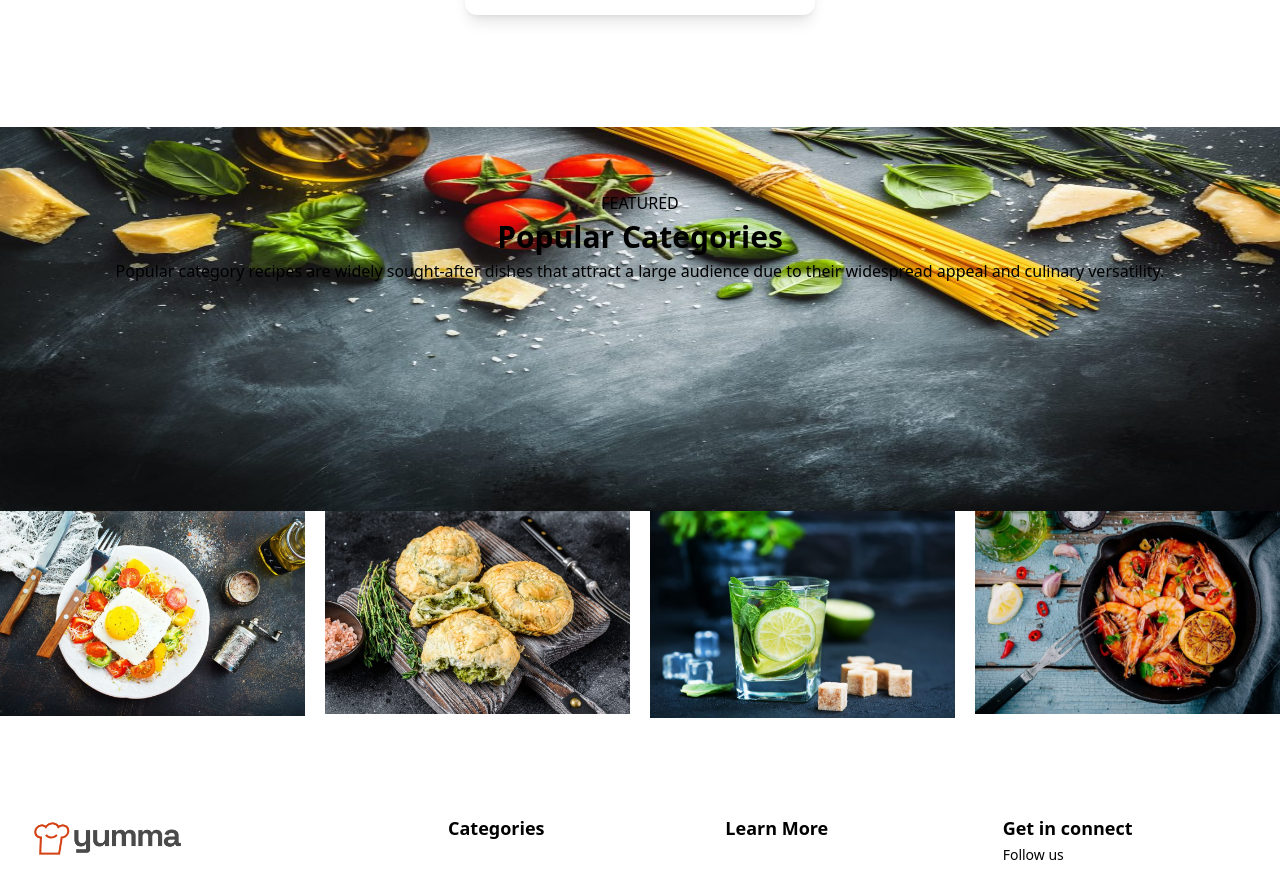
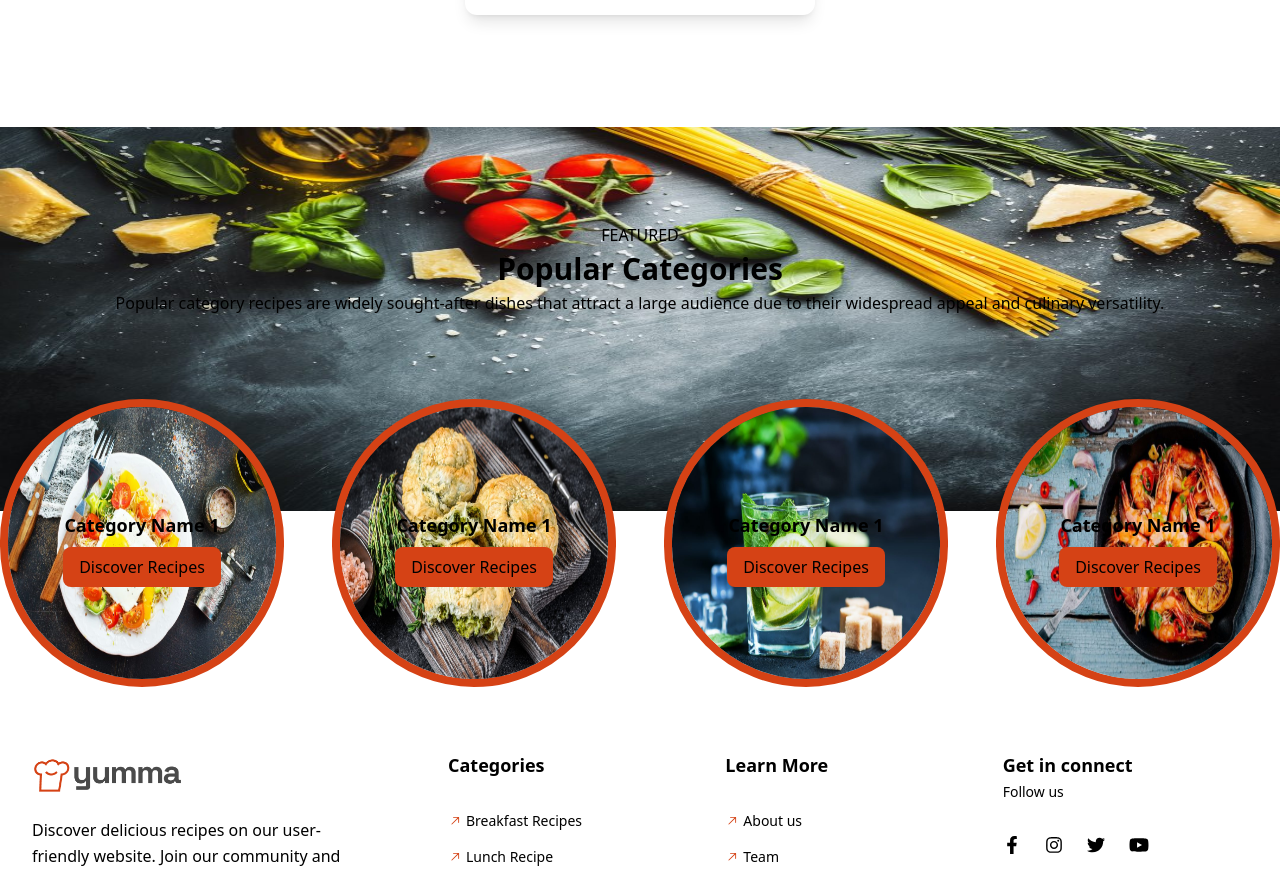
Before and after one commit to Priyanka-Das-Dipa/recipes_sharing_client, a React (Vite) app: page / in a window 1280 px wide. Shown: the part 1740-2614 px from the top of the page. Built offline with nearby package versions, Linux system fonts and the light colour scheme; no server answers.

Commit message:
popular category working

```diff
--- a/src/components/PopularCategory.jsx
+++ b/src/components/PopularCategory.jsx
@@ -1,24 +1,84 @@
-import back from "../../public/images/sectionBackgraound.jpg"
-import cat1 from "../../public/images/cat1.jpg"
-import cat2 from "../../public/images/cat2.jpg"
-import cat3 from "../../public/images/cat3.jpg"
-import cat4 from "../../public/images/cat4.jpg"
+import back from "../../public/images/sectionBackgraound.jpg";
+import cat1 from "../../public/images/cat1.jpg";
+import cat2 from "../../public/images/cat2.jpg";
+import cat3 from "../../public/images/cat3.jpg";
+import cat4 from "../../public/images/cat4.jpg";
 
 const PopularCategory = () => {
   return (
     <div>
-            <div className="relative" >
-                <img src={back} alt="" className="w-full h-96 bg-no-repeat bg-cover opacity-0.5 bg-center "/>
-                <div className="absolute inset-0 mt-16 flex flex-col items-center justify-start text-center text-white space-y-1">
+      <div className="relative mb-36">
+        <img
+          src={back}
+          alt=""
+          className="w-full h-96 bg-no-repeat bg-cover opacity-0.5 bg-center "
+        />
+        <div className="absolute inset-0 mt-24 flex flex-col items-center justify-start text-center text-white space-y-1">
           <h1 className="text-bold ">FEATURED</h1>
           <h2 className="text-3xl font-bold">Popular Categories</h2>
-                    <p className="text-base font-medium">Popular category recipes are widely sought-after dishes that attract a large audience due to their widespread appeal and culinary versatility. </p>
+          <p className="text-base font-medium">
+            Popular category recipes are widely sought-after dishes that attract
+            a large audience due to their widespread appeal and culinary
+            versatility.{" "}
+          </p>
         </div>
-                <div className="grid grid-cols-1 md:grid-cols-4 gap-5">
-                    <img src={cat1} alt="" className="w-96"/>
-                    <img src={cat2} alt="" className="w-96"/>
-                    <img src={cat3} alt="" className="w-96"/>
-                    <img src={cat4} alt="" className="w-96"/>
+        <div className="absolute -bottom-44 grid grid-cols-1 md:grid-cols-4 gap-12 justify-center items-center ">
+          <div className="relative">
+            <img
+              src={cat1}
+              alt=""
+              className="w-72 rounded-full h-72 border-8 border-primary  bg-cover bg-no-repeat border-solid"
+            />
+            <div className="absolute inset-0 flex flex-col items-center justify-center text-center text-white">
+              <h3 className="text-lg font-semibold mt-3">Category Name 1</h3>
+              <button className="px-4 py-2 mt-2 bg-primary text-white rounded-lg">
+                Discover Recipes
+              </button>
+            </div>
+            <div className="absolute inset-0 bg-black opacity-50 rounded-full"></div>
+          </div>
+          <div className="relative">
+            <img
+              src={cat2}
+              alt=""
+              className="w-72 rounded-full h-72 border-8 border-primary  bg-cover bg-no-repeat border-solid"
+            />
+            <div className="absolute inset-0 flex flex-col items-center justify-center text-center text-white">
+              <h3 className="text-lg font-semibold mt-3">Category Name 1</h3>
+              <button className="px-4 py-2 mt-2 bg-primary text-white rounded-lg">
+                Discover Recipes
+              </button>
+            </div>
+            <div className="absolute inset-0 bg-black opacity-50 rounded-full"></div>
+          </div>
+          <div className="relative">
+            <img
+              src={cat3}
+              alt=""
+              className="w-72 rounded-full h-72 border-8 border-primary  bg-cover bg-no-repeat border-solid"
+            />
+            <div className="absolute inset-0 flex flex-col items-center justify-center text-center text-white">
+              <h3 className="text-lg font-semibold mt-3">Category Name 1</h3>
+              <button className="px-4 py-2 mt-2 bg-primary text-white rounded-lg">
+                Discover Recipes
+              </button>
+            </div>
+            <div className="absolute inset-0 bg-black opacity-50 rounded-full"></div>
+          </div>
+          <div className="relative">
+            <img
+              src={cat4}
+              alt=""
+              className="w-72 rounded-full h-72 border-8 border-primary bg-cover bg-no-repeat border-solid "
+            />
+            <div className="absolute inset-0 flex flex-col items-center justify-center text-center text-white">
+              <h3 className="text-lg font-semibold mt-3">Category Name 1</h3>
+              <button className="px-4 py-2 mt-2 bg-primary text-white rounded-lg">
+                Discover Recipes
+              </button>
+            </div>
+            <div className="absolute inset-0 bg-black opacity-50 rounded-full"></div>
+          </div>
         </div>
       </div>
     </div>
```
Lines whose indentation alone changed are shown as unchanged.
